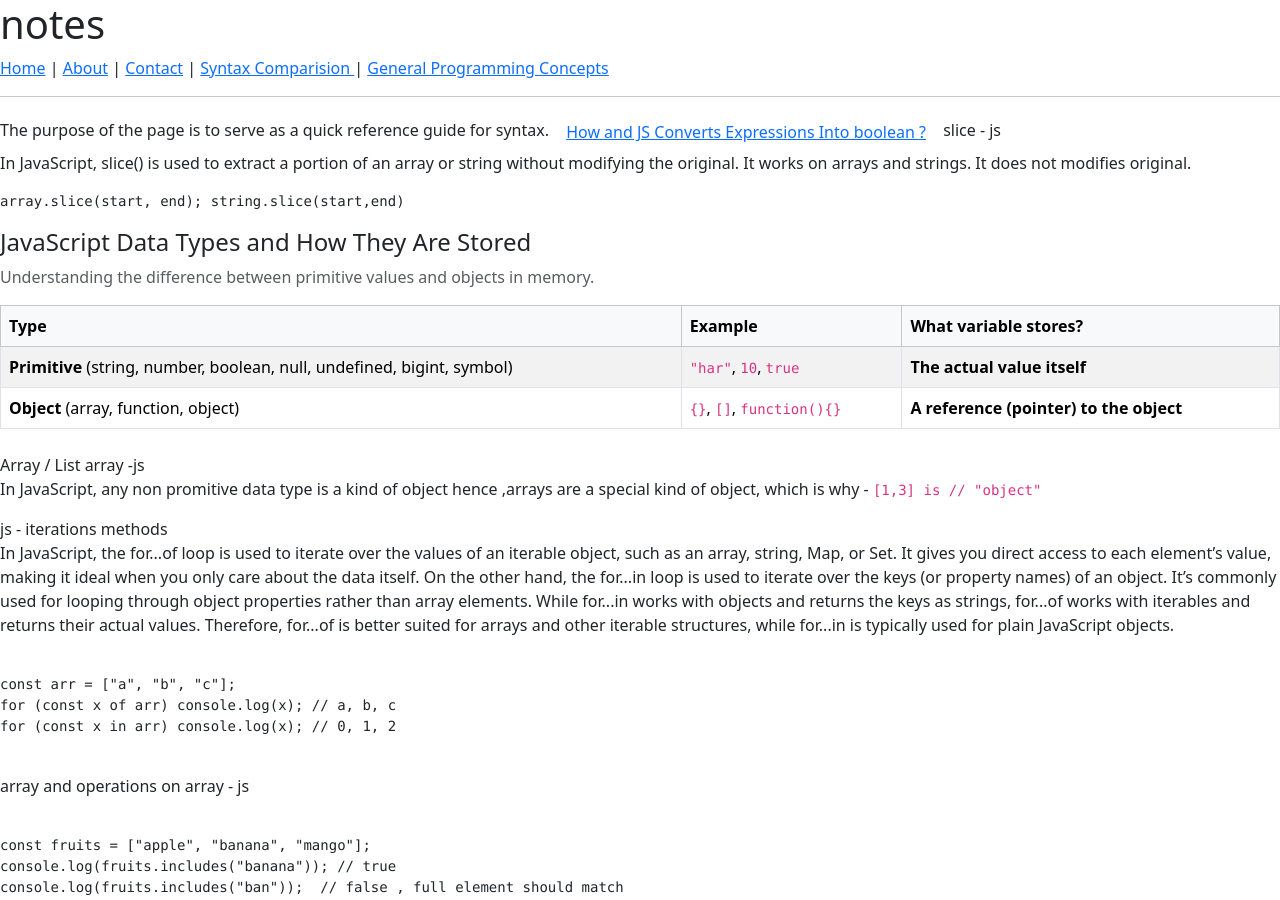
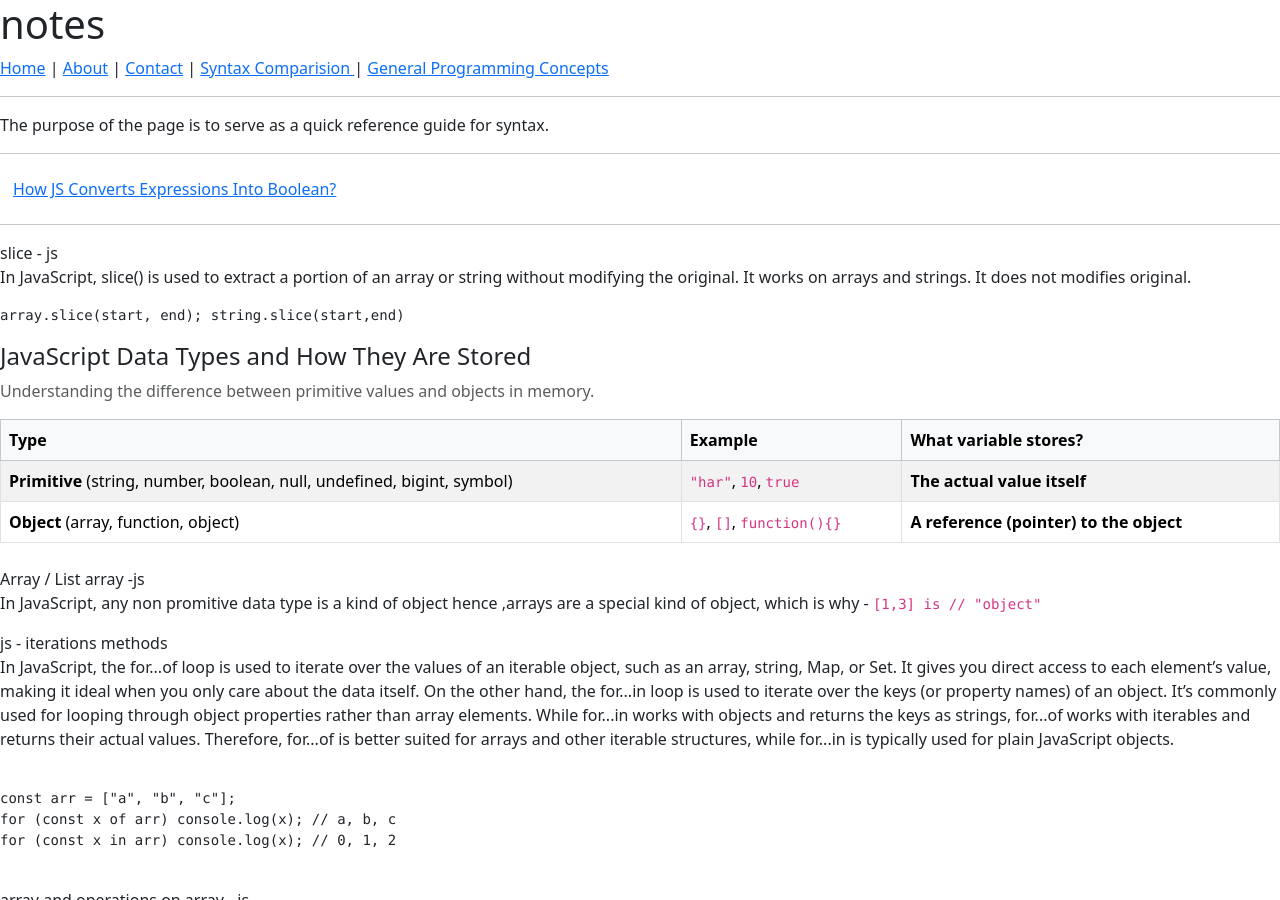
Before and after one commit to harmeet773/notes, a Jekyll site: the page built from comparitiveStudyOfLanguages.html, in a window 1280 px wide and 900 px high. Built offline with Jekyll 4.4.1, drawn with Linux system fonts in a browser that asks for light colours.

Commit message:
try again

```diff
--- a/comparitiveStudyOfLanguages.html
+++ b/comparitiveStudyOfLanguages.html
@@ -4,17 +4,20 @@
 ---
 
 The purpose of the page is to serve as a quick reference guide for syntax.
+<br/>
+<hr />
+<a class="btn btn-link" data-bs-toggle="collapse" href="#HowJSConvertsExpressionsInBoolean">
+  How JS Converts Expressions Into Boolean?
+</a>
 
-<a class="btn btn-link" data-bs-toggle="HowJSConvertsExpressionsInBollean" href="#HowJSConvertsExpressionsInBollean?">
-  How  and JS Converts Expressions Into boolean ?
-</a>
-<div id="HowJSConvertsExpressionsInBollean" class="collapse">
+<div id="HowJSConvertsExpressionsInBoolean" class="collapse">
 
-
-<p>JavaScript’s <code>ToBoolean</code> operation converts any expression into a boolean.
-  why conversion is required ?
-The <code>while( expr)</code> loop runs only when <code>ToBoolean(expr) === true</code>is true.</p>
-
+  <p>
+    JavaScript’s <code>ToBoolean</code> operation converts any expression into a boolean.
+    <strong>Why is conversion required?</strong><br>
+    Because the <code>while(expr)</code> loop runs only when
+    <code>ToBoolean(expr) === true</code>.
+  </p>
 
   <div class="mb-4">
     <h5 class="mb-3">JavaScript’s falsy values</h5>
@@ -25,30 +28,37 @@
         <code>false</code>
         <span class="badge bg-secondary">boolean</span>
       </li>
+
       <li class="list-group-item d-flex justify-content-between align-items-center">
         <code>0</code>
         <span class="badge bg-secondary">number</span>
       </li>
+
       <li class="list-group-item d-flex justify-content-between align-items-center">
         <code>-0</code>
         <span class="badge bg-secondary">negative zero</span>
       </li>
+
       <li class="list-group-item d-flex justify-content-between align-items-center">
         <code>0n</code>
         <span class="badge bg-secondary">BigInt zero</span>
       </li>
+
       <li class="list-group-item d-flex justify-content-between align-items-center">
         <code>""</code>
         <span class="badge bg-secondary">empty string</span>
       </li>
+
       <li class="list-group-item d-flex justify-content-between align-items-center">
         <code>null</code>
         <span class="badge bg-secondary">null</span>
       </li>
+
       <li class="list-group-item d-flex justify-content-between align-items-center">
         <code>undefined</code>
         <span class="badge bg-secondary">undefined</span>
       </li>
+
       <li class="list-group-item d-flex justify-content-between align-items-center">
         <code>NaN</code>
         <span class="badge bg-secondary">Not-a-Number</span>
@@ -57,8 +67,10 @@
 
     <p><strong>Note:</strong> Everything else—objects, arrays, functions, non-empty strings, and non-zero numbers—is <strong>truthy</strong>.</p>
   </div>
+
 </div>
 
+<hr />
 
 slice - js
 <p>In JavaScript, slice() is used to extract a portion of an array or string without modifying the original.
```
Lines whose indentation alone changed are shown as unchanged.
